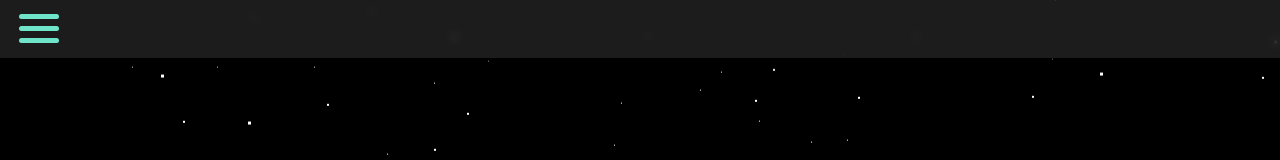
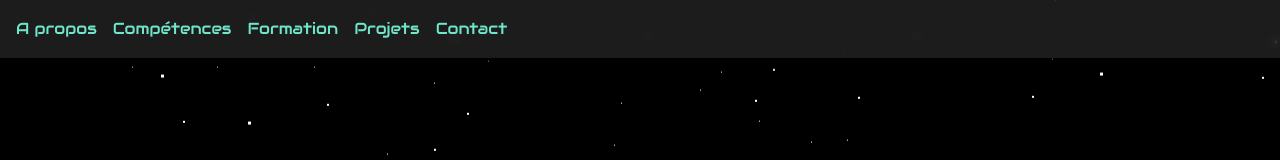
Before and after one commit to julien-gabard/Portfolio, a React app: page / in a window 1280 px wide. Shown: the top 160 px of the page. Built offline with nearby package versions, Linux system fonts and the light colour scheme.

Commit message:
Responcive menu start

```diff
--- a/src/components/Menu/index.js
+++ b/src/components/Menu/index.js
@@ -57,6 +57,23 @@ const Menu = ({ displayBoard, onHandleClick }) => {
         <a href="#home" className={upButtonClass}>
           <FontAwesomeIcon icon={faArrowUp} className="menu__link-up-icone" />
         </a>
+        <ul className="menu__list-link-ul">
+          <li className="menu__list-link-li">
+            <a href="#about" className="menu__list-link-a">A propos</a>
+          </li>
+          <li className="menu__list-link-li">
+            <a href="#skill" className="menu__list-link-a">Compétences</a>
+          </li>
+          <li className="menu__list-link-li">
+            <a href="#training" className="menu__list-link-a">Formation</a>
+          </li>
+          <li className="menu__list-link-li">
+            <a href="#project" className="menu__list-link-a">Projets</a>
+          </li>
+          <li className="menu__list-link-li">
+            <a href="#contact" className="menu__list-link-a">Contact</a>
+          </li>
+        </ul>
       </div>
       <Board />
     </>
--- a/src/components/Menu/menu.scss
+++ b/src/components/Menu/menu.scss
@@ -4,6 +4,7 @@
   background-color: rgba($grey-color, 0.7);
   position: fixed;
   width: 100%;
+  height: 3.6rem;
   top: 0;
   display: flex;
   align-items: center;
@@ -85,4 +86,29 @@
       }
     }
   }
+
+  .menu__list-link-ul {
+    display: none;
+  }
 }
+
+@media (min-width: 768px) {
+  .menu {
+
+    .menu__button {
+      display: none;
+    }
+
+    .menu__list-link-ul {
+      display: flex;
+
+      .menu__list-link-li {
+        margin-left: 1rem;
+
+        .menu__list-link-a {
+          color: $green-color;
+        }
+      }
+    }
+  }
+}
```
